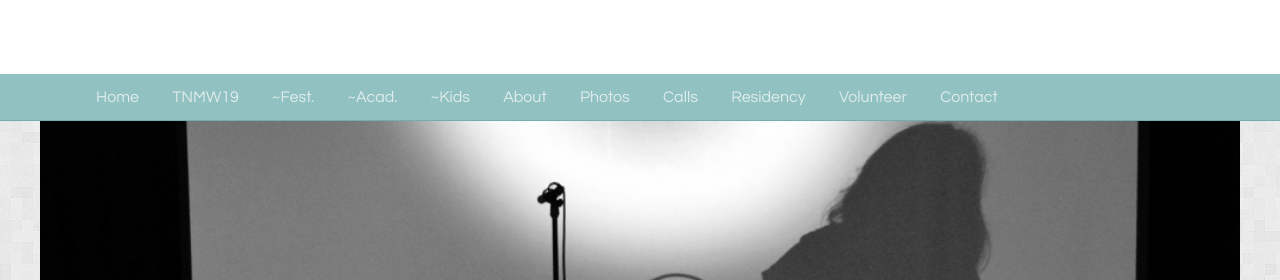
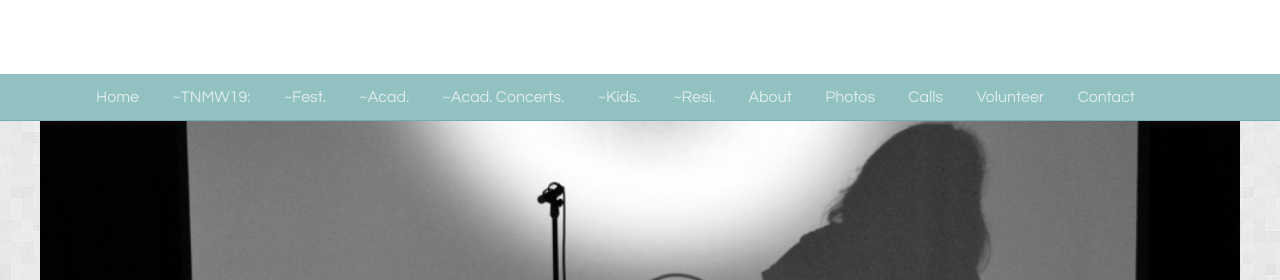
Before and after one commit to unclewalter/tilde-festival-website, a Jekyll site: the page built from index.md, in a window 1280 px wide. Shown: the part 231-511 px from the top of the page. Built offline with Jekyll 4.4.1, drawn with Linux system fonts in a browser that asks for light colours.

Commit message:
update navi.
Adding in Monash concerts

```diff
--- a/_data/navigation.yml
+++ b/_data/navigation.yml
@@ -2,7 +2,7 @@
   url: "/"
   side: left
 
-- title: "TNMW19"
+- title: "~TNMW19:"
   url: "/tnmw/"
   side: left
 
@@ -14,8 +14,16 @@
   url: "/academy/"
   side: left
 
-- title: "~Kids"
+- title: "~Acad. Concerts."
+  url: "/monash/"
+  side: left
+
+- title: "~Kids."
   url: "/play/"
+  side: left
+
+- title: "~Resi."
+  url: "/air/"
   side: left
 
 - title: "About"
@@ -34,10 +42,6 @@
   url: "/calls/"
   side: left
 
-- title: "Residency"
-  url: "/air/"
-  side: left
-
 - title: "Volunteer"
   url: "/volunteer/"
   side: left
```
